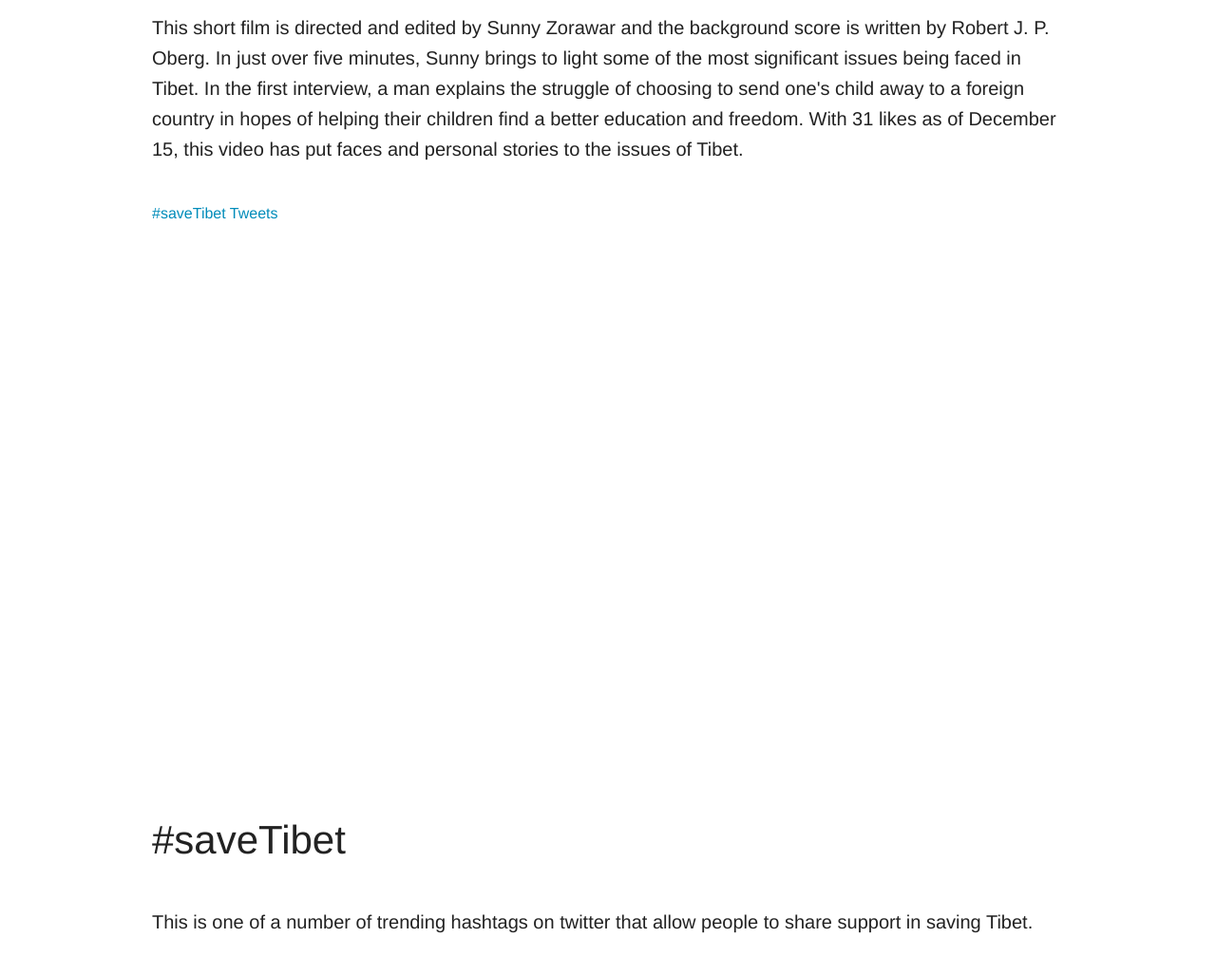
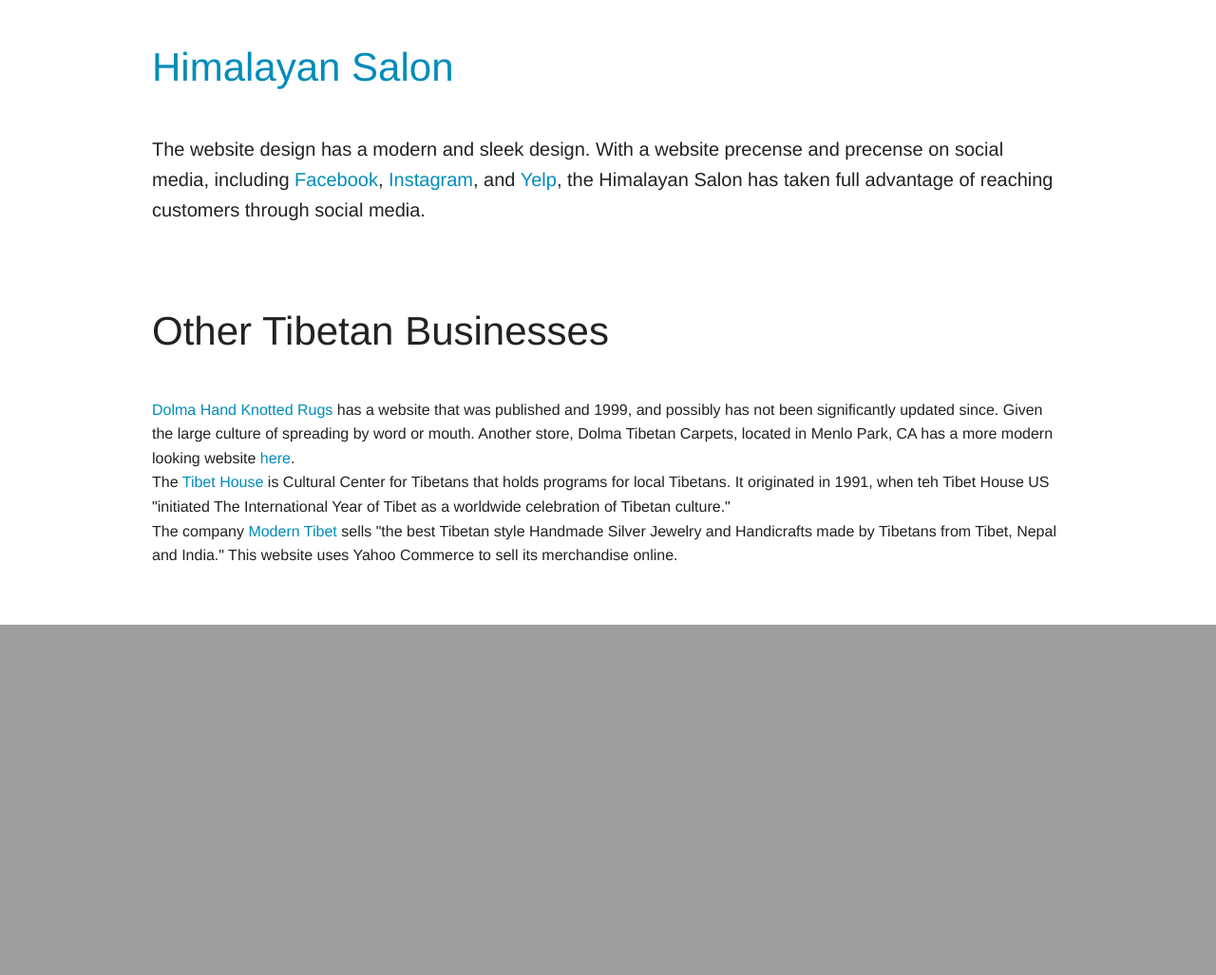
Before and after one commit to samw7823/tibet, a Flask app: page /business in a window 1280 px wide. Shown: the part 2579-3606 px from the top of the page at 95% size. After the commit the page ends 3237 px from the top, so only its background shows below. Run offline with Flask 2, Linux system fonts and the light colour scheme; some libraries are stand-ins or nearby versions.

Commit message:
business html, cuisine html, freetibet html

```diff
--- a/static/css/app.css
+++ b/static/css/app.css
@@ -75,6 +75,20 @@
 section.module.parallax-3 {
   background-image: url("http://mmorelliblog.files.wordpress.com/2013/03/reu-taiwan_.jpg");
 }
+section.module.parallax-cuisine-3{
+background-image: url("http://media-cdn.tripadvisor.com/media/photo-s/05/cd/a1/83/gangjong-kitchen.jpg");
+}
+
+section.module.parallax-cuisine-1{
+    background-image: url("https://thepoliticalfoodie.files.wordpress.com/2014/06/20140603-105147-39107248.jpg");
+}
+
+section.module.parallax-cuisine-2{
+    background-image: url("http://assets.dnainfo.com/generated/photo/2014/11/momo-crawl-photo-1415305587.jpg/larger.jpg");
+}
+section.module.parallax-momo-1{
+background-image: url("https://farm6.staticflickr.com/5614/15651059440_414e5b4a28.jpg");
+}
 iframe{
     margin-top: 50px;
     margin-left: 50px;
--- a/templates/business.html
+++ b/templates/business.html
@@ -24,7 +24,7 @@
 <section class="module content">
   <div class="container">
     <h2>Do Kham</h2>
-    <p></p>
+    <p>Do Kham Treasures from Tibet, the website was built with Volusion and includes online payment options. First featured in the New York Times, as a Style Maker in 1991, Phelgye Kelden, the creator of DoKham has given DoKham the prominent reputation of "a secret address in Elle Magazine's shops they love." (<a href="http://www.dokham.com/aboutus.asp">DoKham</a>, About Us).  </p>
   </div>
 </section>
 
@@ -43,28 +43,24 @@
 
 <section class="module parallax parallax-3">
   <div class="container">
-    <!-- <h1>Calm</h1> -->
-    <iframe src="//player.vimeo.com/video/29033254" width="800" height="455" frameborder="0" webkitallowfullscreen mozallowfullscreen allowfullscreen></iframe> <p class="centerText"><a href="http://vimeo.com/29033254">A Free Tibet</a> from <a href="http://vimeo.com/sunnyzorawar">sunny zorawar</a> on <a href="https://vimeo.com">Vimeo</a>.</p>
   </div>
 </section>
 
 <section class="module content">
   <div class="container">
-    <h2>Free Tibet</h2>
-    <p>This short film is directed and edited by Sunny Zorawar and the background score is written by Robert J. P. Oberg. In just over five minutes, Sunny brings to light some of the most significant issues being faced in Tibet. In the first interview, a man explains the struggle of choosing to send one's child away to a foreign country in hopes of helping their children find a better education and freedom. With 31 likes as of December 15, this video has put faces and personal stories to the issues of Tibet. </p>
+    <h2><a href="http://www.himalayansalon.com/">Himalayan Salon</a></h2>
+    <p>The website design has a modern and sleek design. With a website precense and precense on social media, including <a href="https://www.facebook.com/pages/Himalayan-Salon-Queens/556688101018559">Facebook</a>, <a href="http://instagram.com/himalayansalon">Instagram</a>, and <a href="http://www.yelp.com/biz/himalayan-eyebrow-threading-salon-inc-new-york">Yelp</a>, the Himalayan Salon has taken full advantage of reaching customers through social media. </p>
   </div>
 </section>
-<section class="module parallax parllax-4">
-    <div class="container">
-        <a class="twitter-timeline" href="https://twitter.com/hashtag/saveTibet" data-widget-id="544682665254068224">#saveTibet Tweets</a>
-<script>!function(d,s,id){var js,fjs=d.getElementsByTagName(s)[0],p=/^http:/.test(d.location)?'http':'https';if(!d.getElementById(id)){js=d.createElement(s);js.id=id;js.src=p+"://platform.twitter.com/widgets.js";fjs.parentNode.insertBefore(js,fjs);}}(document,"script","twitter-wjs");</script>
-    </div>
-</section>
 <section class="module content">
-    <div class="container">
-    <h2>#saveTibet</h2>
-    <p>This is one of a number of trending hashtags on twitter that allow people to share support in saving Tibet. </p>
-    </div>
+  <div class="container">
+  <h2>Other Tibetan Businesses</h2>
+  <ul class="no-bullet">
+    <li><a href="http://www.dolmarugs.com/">Dolma Hand Knotted Rugs</a> has a website that was published and 1999, and possibly has not been significantly updated since. Given the large culture of spreading by word or mouth. Another store, Dolma Tibetan Carpets, located in Menlo Park, CA has a more modern looking website <a href="http://www.dolmatibetancarpets.com/">here</a>.</li>
+    <li>The <a href="http://tibethouse.us/">Tibet House</a> is Cultural Center for Tibetans that holds programs for local Tibetans. It originated in 1991, when teh Tibet House US "initiated The International Year of Tibet as a worldwide celebration of Tibetan culture."</li>
+    <li>The company <a href="http://www.moderntibet.com">Modern Tibet</a> sells "the best Tibetan style Handmade Silver Jewelry and Handicrafts made by Tibetans from Tibet, Nepal and India." This website uses Yahoo Commerce to sell its merchandise online. </li>
+  </ul>
+  </div>
 </section>
         {% endblock %}
     </body>
```
Also changed, not shown: templates/cuisine.html (+5 -5 lines), templates/freetibet.html (+7 -4 lines).
